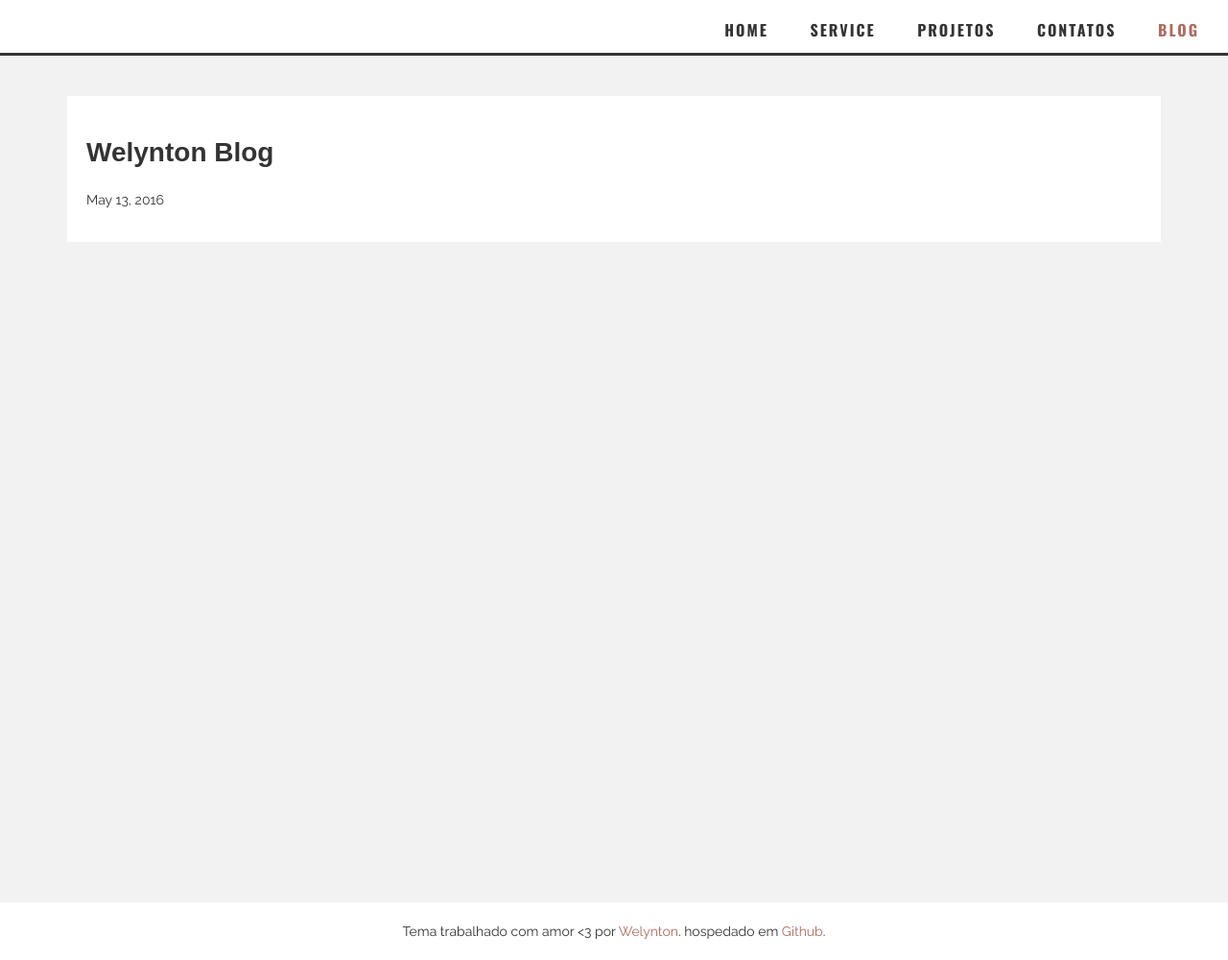
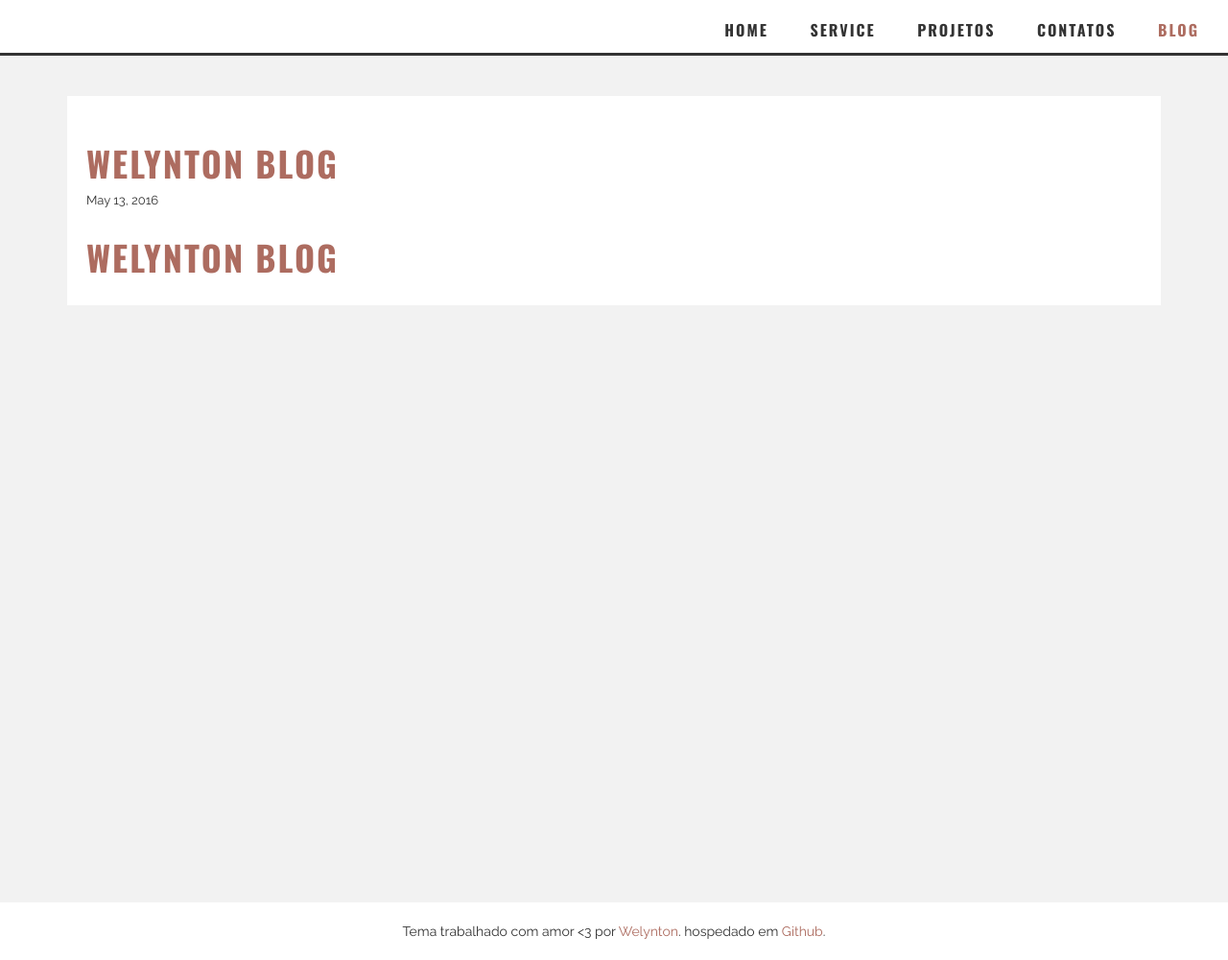
Before and after one commit to welyntonoliveira/welyntonoliveira.github.io, a Jekyll site: the page built from _posts/2016-05-13-welynton.markdown, in a window 1280 px wide and 1000 px high. Shown: the whole window at 96% size. Built offline with Jekyll 4.4.1, drawn with Linux system fonts in a browser that asks for light colours; nearby versions of some CDN libraries.

Commit message:
Post layout textos

```diff
--- a/_layouts/post.html
+++ b/_layouts/post.html
@@ -11,6 +11,8 @@ layout:
             <div class="post">
                 <h1 class="py2">{{ page.title }}</h1>
                 <p class="post-meta">{{ page.date | date: "%b %-d, %Y" }}</p>
+                <h1 class="py2">{{ page.title }}</h1>
+                 <p itemprop="headline" class="excerpt">{{ page.excerpt }}</p>
             </div>
         </div>
     </article>
--- a/css/template.css
+++ b/css/template.css
@@ -97,6 +97,13 @@ section {
   padding: 20px;
 }
 .post h1 {
-  font-family: 'Osvald', sans-serif;
-  font-size: 28px;
+  font-family: 'Oswald', sans-serif;
+  font-size: 36px;
+  text-transform: uppercase;
+  letter-spacing: 2px;
+  color: #ad6c60 !important;
 }
+.post p {
+  margin: -20px 0 20px;
+  font-size: 13px;
+}
```
Also changed, not shown: less/post.less (+10 -2 lines), min-css/template.min.css.
